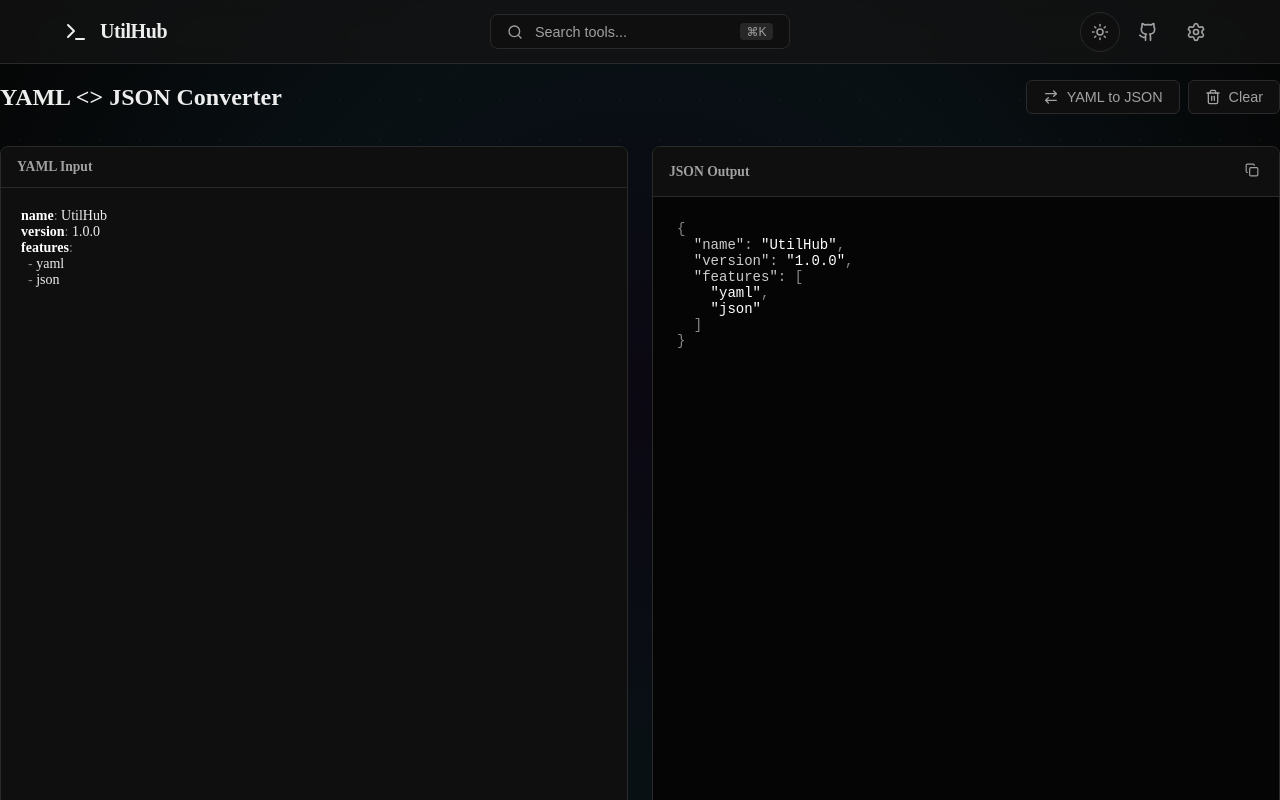
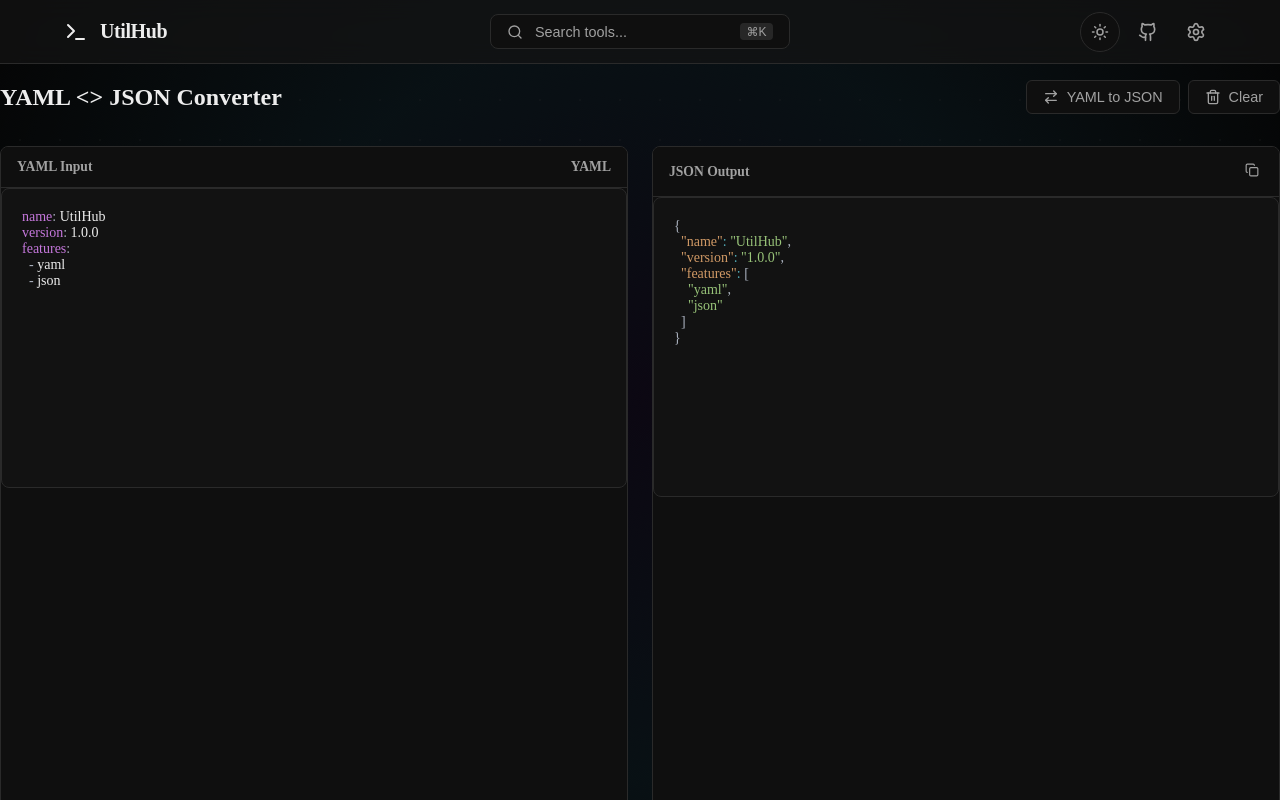
Before and after one commit to seshuthota/utilhub, a Next.js app: page /tools/yaml in a window 1280 px wide. Built offline with nearby package versions, Linux system fonts and the light colour scheme.

Commit message:
feat(ui): implement global syntax highlighting with CodeEditor component

```diff
--- a/src/app/globals.css
+++ b/src/app/globals.css
@@ -81,38 +81,38 @@
   border: 1px solid var(--border-color);
 }
 
-/* Monochrome Syntax Highlighting */
+/* Syntax Highlighting (One Dark / Atom Dark inspired) */
 code[class*="language-"],
 pre[class*="language-"] {
-  color: var(--text-primary);
-  text-shadow: none;
+  color: #abb2bf;
+  background: none;
   font-family: var(--font-mono);
-  direction: ltr;
+  font-size: 14px;
   text-align: left;
   white-space: pre;
   word-spacing: normal;
   word-break: normal;
+  word-wrap: normal;
   line-height: 1.5;
   tab-size: 2;
   hyphens: none;
 }
 
+/* Comment */
 .token.comment,
 .token.prolog,
 .token.doctype,
 .token.cdata {
-  color: #666;
+  color: #5c6370;
   font-style: italic;
 }
 
+/* Punctuation */
 .token.punctuation {
-  color: #888;
+  color: #abb2bf;
 }
 
-.token.namespace {
-  opacity: .7;
-}
-
+/* Property */
 .token.property,
 .token.tag,
 .token.boolean,
@@ -120,46 +120,49 @@
 .token.constant,
 .token.symbol,
 .token.deleted {
-  color: #ccc;
+  color: #d19a66;
 }
 
+/* Selector */
 .token.selector,
 .token.attr-name,
 .token.string,
 .token.char,
 .token.builtin,
 .token.inserted {
-  color: #fff;
-  font-weight: 500;
+  color: #98c379;
 }
 
+/* Operator */
 .token.operator,
 .token.entity,
 .token.url,
 .language-css .token.string,
 .style .token.string {
-  color: #aaa;
+  color: #56b6c2;
 }
 
+/* Keyword */
 .token.atrule,
 .token.attr-value,
 .token.keyword {
-  color: #fff;
-  font-weight: 700;
+  color: #c678dd;
 }
 
+/* Function */
 .token.function,
 .token.class-name {
-  color: #ddd;
+  color: #61afef;
 }
 
+/* Regex */
 .token.regex,
 .token.important,
 .token.variable {
-  color: #e90;
-  /* Orange accent for emphasis if needed, or keep mono */
+  color: #c678dd;
 }
 
+.token.important,
 .token.bold {
   font-weight: bold;
 }
@@ -167,3 +170,7 @@
 .token.italic {
   font-style: italic;
 }
+
+.token.entity {
+  cursor: help;
+}
--- a/src/app/tools/yaml/page.jsx
+++ b/src/app/tools/yaml/page.jsx
@@ -1,12 +1,10 @@
 'use client';
 
-import { useState } from 'react';
+import { useState, useEffect } from 'react';
 import yaml from 'js-yaml';
-import Editor from 'react-simple-code-editor';
-import Prism from 'prismjs';
-import 'prismjs/components/prism-yaml';
-import 'prismjs/components/prism-json';
 import { FileText, ArrowRightLeft, Copy, Trash2, Braces } from 'lucide-react';
+import CodeEditor from '@/components/common/CodeEditor';
+import { useToast } from '@/components/Toast';
 import styles from './page.module.css';
 
 export default function YamlTool() {
@@ -14,9 +12,10 @@
     const [output, setOutput] = useState('');
     const [mode, setMode] = useState('yaml2json'); // yaml2json | json2yaml
     const [error, setError] = useState(null);
+    const { showToast } = useToast();
 
     // Auto-convert
-    useState(() => {
+    useEffect(() => {
         convert(input, mode);
     }, [input, mode]);
 
@@ -46,6 +45,12 @@
         setMode(newMode);
         setInput(output); // Swap output to input
         convert(output, newMode);
+        showToast(`Switched to ${newMode === 'yaml2json' ? 'YAML to JSON' : 'JSON to YAML'}`, 'success');
+    };
+
+    const handleCopy = () => {
+        navigator.clipboard.writeText(output);
+        showToast('Copied to clipboard', 'success');
     };
 
     return (
@@ -67,25 +72,15 @@
             <div className={styles.split}>
                 <div className={styles.pane}>
                     <div className={styles.paneHeader}>
-                        {mode === 'yaml2json' ? 'YAML Input' : 'JSON Input'}
+                        <span>{mode === 'yaml2json' ? 'YAML Input' : 'JSON Input'}</span>
+                        <span className={styles.languageBadge}>{mode === 'yaml2json' ? 'YAML' : 'JSON'}</span>
                     </div>
-                    <div className={styles.editor}>
-                        <Editor
+                    <div className={styles.editorWrapper}>
+                        <CodeEditor
                             value={input}
-                            onValueChange={(val) => { setInput(val); convert(val, mode); }}
-                            highlight={code => Prism.highlight(
-                                code,
-                                mode === 'yaml2json' ? Prism.languages.yaml : Prism.languages.json,
-                                mode === 'yaml2json' ? 'yaml' : 'json'
-                            )}
-                            padding={20}
-                            style={{
-                                fontFamily: 'var(--font-mono)',
-                                fontSize: 14,
-                                backgroundColor: 'transparent',
-                                minHeight: '100%',
-                            }}
-                            textareaClassName="focus:outline-none"
+                            onChange={(val) => setInput(val)}
+                            language={mode === 'yaml2json' ? 'yaml' : 'json'}
+                            placeholder="Type here..."
                         />
                     </div>
                 </div>
@@ -93,20 +88,17 @@
                 <div className={styles.pane}>
                     <div className={styles.paneHeader}>
                         {mode === 'yaml2json' ? 'JSON Output' : 'YAML Output'}
-                        <button className={styles.copyBtn} onClick={() => navigator.clipboard.writeText(output)}>
+                        <button className={styles.copyBtn} onClick={handleCopy}>
                             <Copy size={14} />
                         </button>
                     </div>
-                    <div className={styles.preview}>
-                        <pre className={styles.pre}>
-                            <code dangerouslySetInnerHTML={{
-                                __html: Prism.highlight(
-                                    output,
-                                    mode === 'yaml2json' ? Prism.languages.json : Prism.languages.yaml,
-                                    mode === 'yaml2json' ? 'json' : 'yaml'
-                                )
-                            }} />
-                        </pre>
+                    <div className={styles.editorWrapper}>
+                        <CodeEditor
+                            value={output}
+                            onChange={() => { }} // Read-only mostly
+                            language={mode === 'yaml2json' ? 'json' : 'yaml'}
+                            readOnly={true}
+                        />
                     </div>
                 </div>
             </div>
--- /dev/null
+++ b/src/components/common/CodeEditor.jsx
@@ -0,0 +1,42 @@
+'use client';
+
+import Editor from 'react-simple-code-editor';
+import Prism from 'prismjs';
+import 'prismjs/components/prism-json';
+import 'prismjs/components/prism-sql';
+import 'prismjs/components/prism-yaml';
+import 'prismjs/components/prism-markdown';
+import 'prismjs/components/prism-javascript';
+import 'prismjs/components/prism-css';
+import 'prismjs/components/prism-markup'; // xml/html
+import styles from './CodeEditor.module.css';
+
+export default function CodeEditor({ value, onChange, language, placeholder, readOnly = false }) {
+
+    const highlight = (code) => {
+        if (!language || !Prism.languages[language]) {
+            return code; // Fallback to plain text if language not loaded
+        }
+        return Prism.highlight(code, Prism.languages[language], language);
+    };
+
+    return (
+        <div className={styles.container}>
+            <Editor
+                value={value}
+                onValueChange={onChange}
+                highlight={highlight}
+                padding={20}
+                placeholder={placeholder}
+                style={{
+                    fontFamily: 'var(--font-mono)',
+                    fontSize: 14,
+                    backgroundColor: 'transparent',
+                    minHeight: '100%',
+                }}
+                textareaClassName={styles.textarea}
+                readOnly={readOnly}
+            />
+        </div>
+    );
+}
--- /dev/null
+++ b/src/components/common/CodeEditor.module.css
@@ -0,0 +1,27 @@
+.container {
+    width: 100%;
+    height: 100%;
+    min-height: 300px;
+    background: var(--bg-card);
+    border: 1px solid var(--border-color);
+    border-radius: 8px;
+    overflow: hidden;
+    transition: all 0.2s;
+    backdrop-filter: blur(10px);
+}
+
+.container:focus-within {
+    border-color: var(--accent-primary);
+    box-shadow: 0 0 0 2px var(--accent-glow);
+}
+
+.textarea:focus {
+    outline: none;
+}
+
+/* Scrollbar for editor */
+.container :global(pre),
+.container :global(textarea) {
+    scrollbar-width: thin;
+    scrollbar-color: var(--border-color) transparent;
+}
```
Also changed, not shown: src/app/tools/json/page.js (+27 -27 lines), src/app/tools/markdown/page.js (+15 -26 lines), src/app/tools/mermaid/page.js (+13 -22 lines), src/app/tools/sql/page.js (+31 -27 lines), src/app/tools/xml/page.js (+24 -19 lines).
